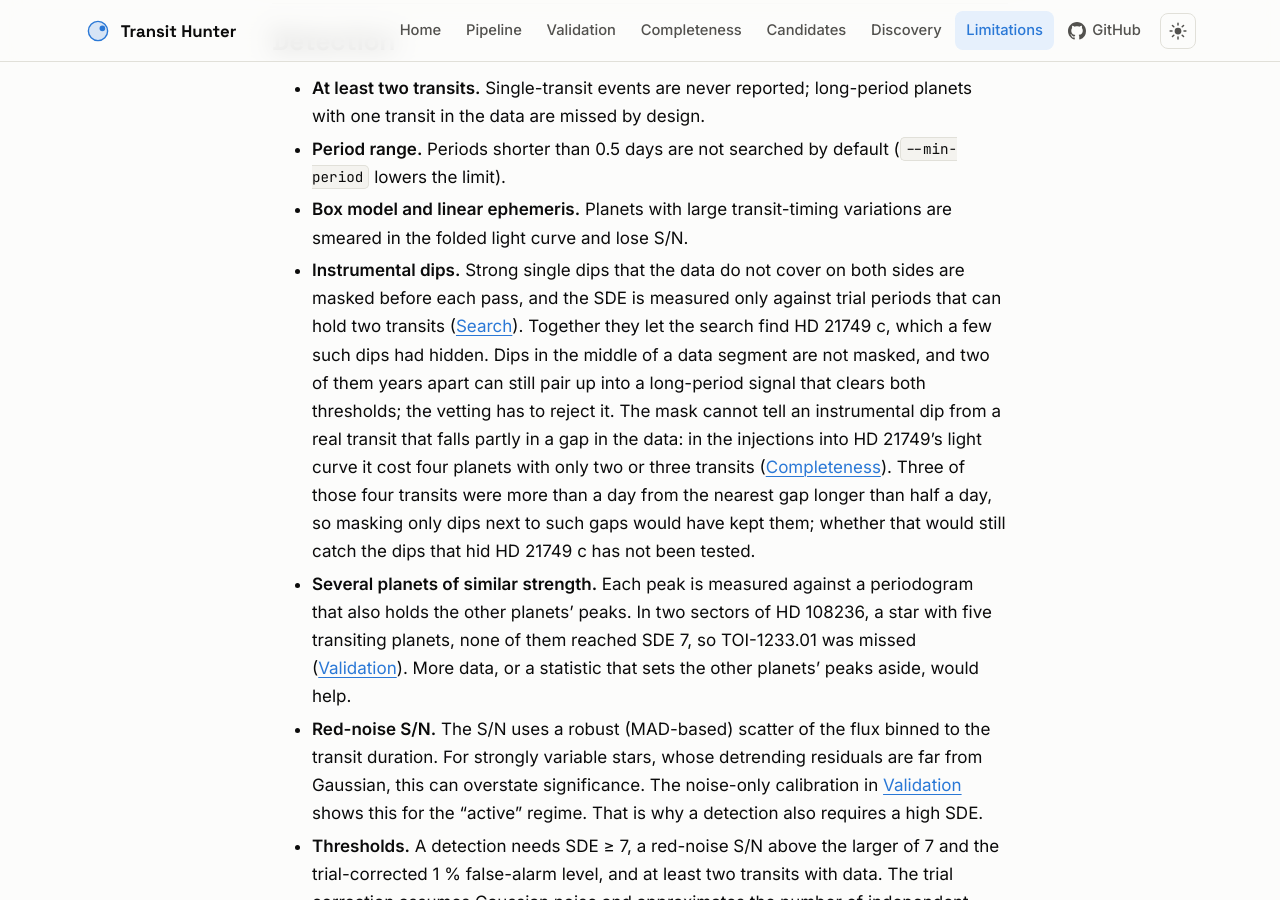
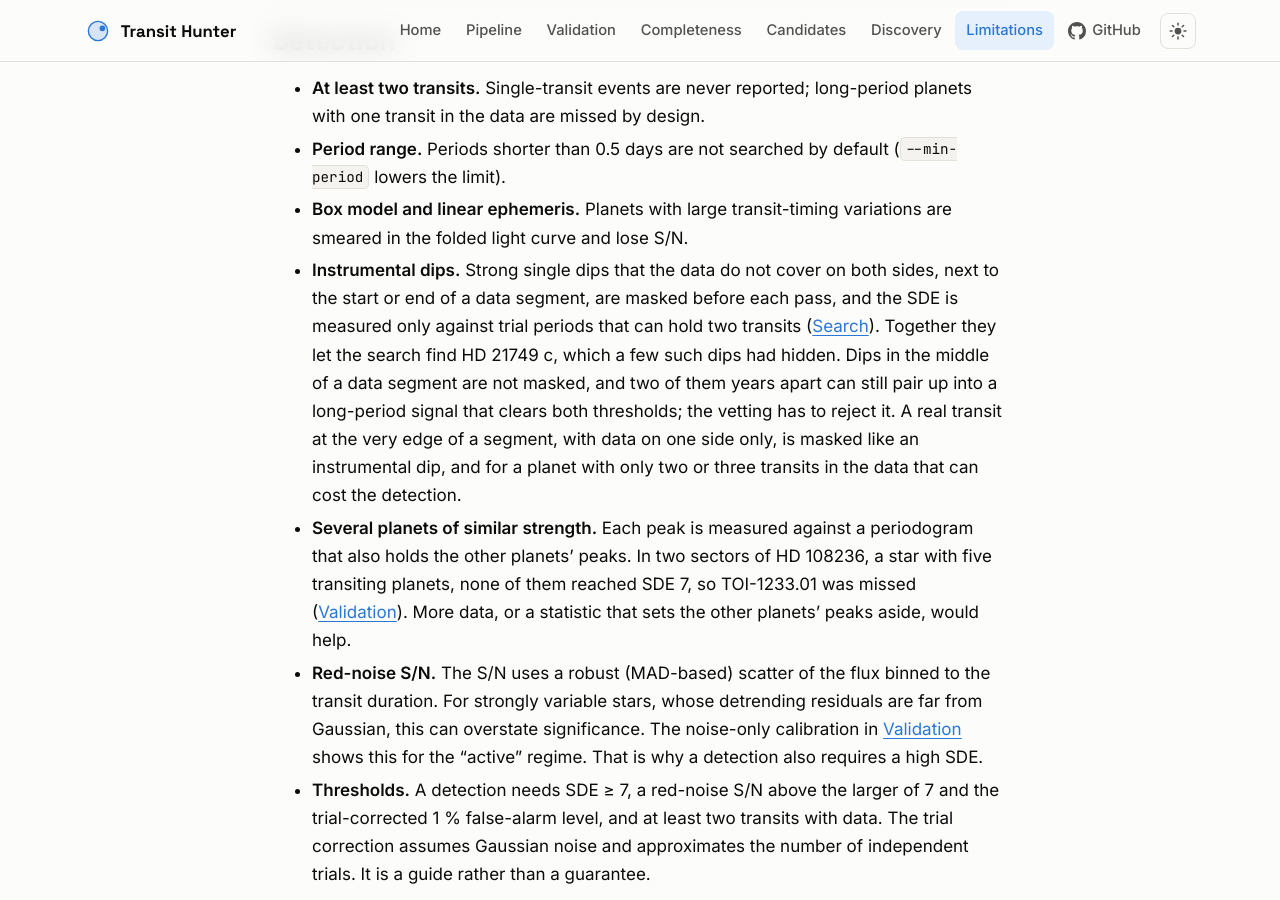
Before and after one commit to Comdex4/tess-transit-hunter, a Jekyll site: the page built from docs/limitations.md, in a window 1280 px wide and 900 px high, scrolled down 1325 px. Built offline with Jekyll 4.4.1, drawn with Linux system fonts in a browser that asks for light colours.

Commit message:
Docs: describe the refined edge-dip mask
The search, methods and limitations pages now describe the rule: an uncovered
dip is masked only next to the start or end of a data segment, and a dip left
uncovered by a few missing cadences mid-segment is kept, because in the
validation light curves most such dips were transits of the planets
themselves. Numbers from the re-run follow with its results.

Co-Authored-By: Claude Opus 5.5 <noreply@anthropic.com>
Claude-Session: https://claude.ai/code/session_01N59A1cE4yYxpQCAW27QWhq

```diff
--- a/docs/limitations.md
+++ b/docs/limitations.md
@@ -52,18 +52,15 @@ the thresholds. Neither is a transit, and the vetting rejected neither
   (`--min-period` lowers the limit).
 * **Box model and linear ephemeris.** Planets with large transit-timing variations are
   smeared in the folded light curve and lose S/N.
-* **Instrumental dips.** Strong single dips that the data do not cover on both sides are
-  masked before each pass, and the SDE is measured only against trial periods that can hold
-  two transits ([Search](pipeline/search.md#dips-at-the-edges-of-the-data)). Together they
-  let the search find HD 21749 c, which a few such dips had hidden. Dips in the middle of a
-  data segment are not masked, and two of them years apart can still pair up into a
-  long-period signal that clears both thresholds; the vetting has to reject it. The mask
-  cannot tell an instrumental dip from a real transit that falls partly in a gap in the
-  data: in the injections into HD 21749's light curve it cost four planets with only two or
-  three transits ([Completeness](completeness.md#real-against-synthetic)). Three of those
-  four transits were more than a day from the nearest gap longer than half a day, so
-  masking only dips next to such gaps would have kept them; whether that would still catch
-  the dips that hid HD 21749 c has not been tested.
+* **Instrumental dips.** Strong single dips that the data do not cover on both sides, next
+  to the start or end of a data segment, are masked before each pass, and the SDE is
+  measured only against trial periods that can hold two transits
+  ([Search](pipeline/search.md#dips-at-the-edges-of-the-data)). Together they let the search
+  find HD 21749 c, which a few such dips had hidden. Dips in the middle of a data segment are
+  not masked, and two of them years apart can still pair up into a long-period signal that
+  clears both thresholds; the vetting has to reject it. A real transit at the very edge of a
+  segment, with data on one side only, is masked like an instrumental dip, and for a planet
+  with only two or three transits in the data that can cost the detection.
 * **Several planets of similar strength.** Each peak is measured against a periodogram that
   also holds the other planets' peaks. In two sectors of HD 108236, a star with five
   transiting planets, none of them reached SDE 7, so TOI-1233.01 was missed
```
Also changed, not shown: docs/methods.md (+10 -6 lines), docs/pipeline/search.md (+14 -8 lines).
